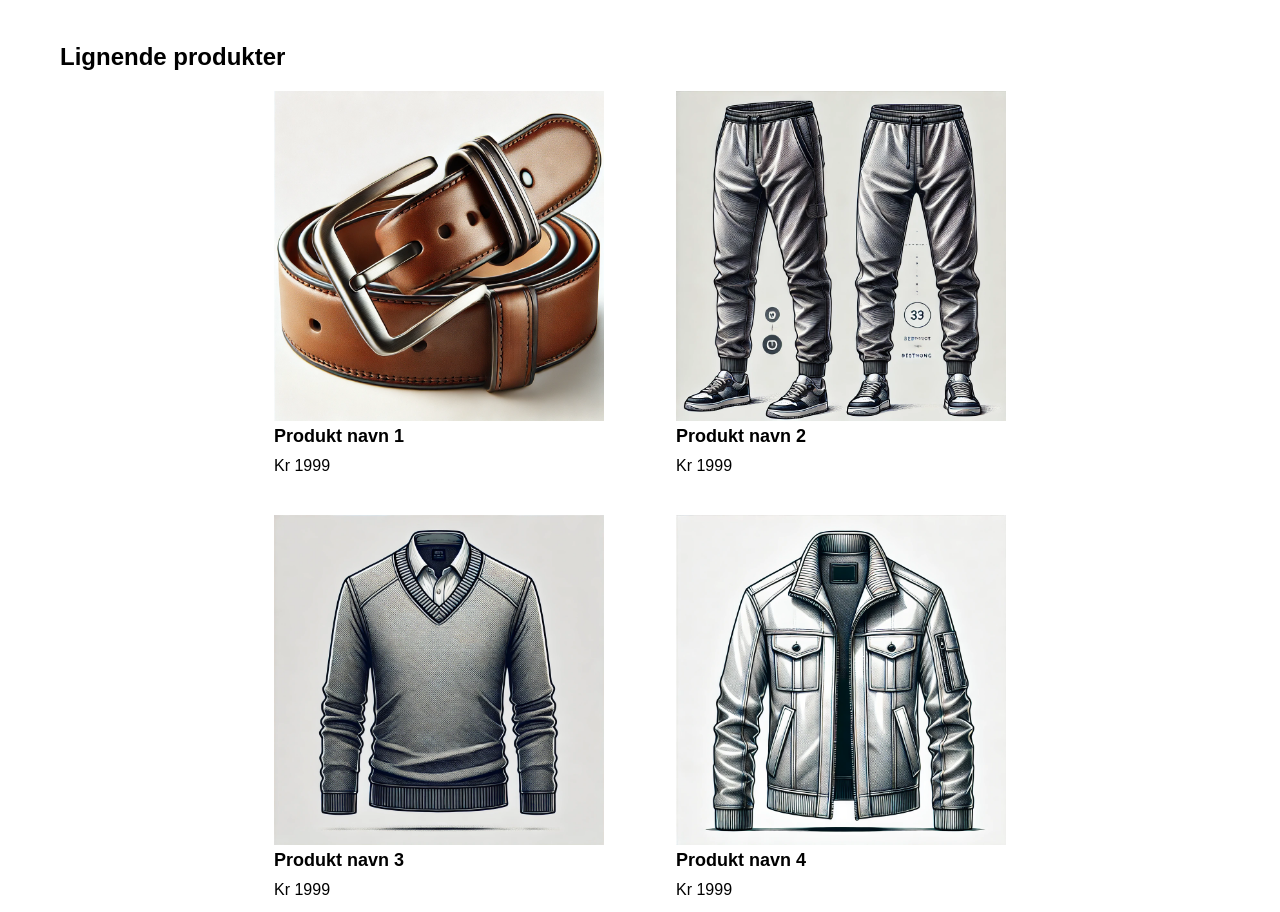
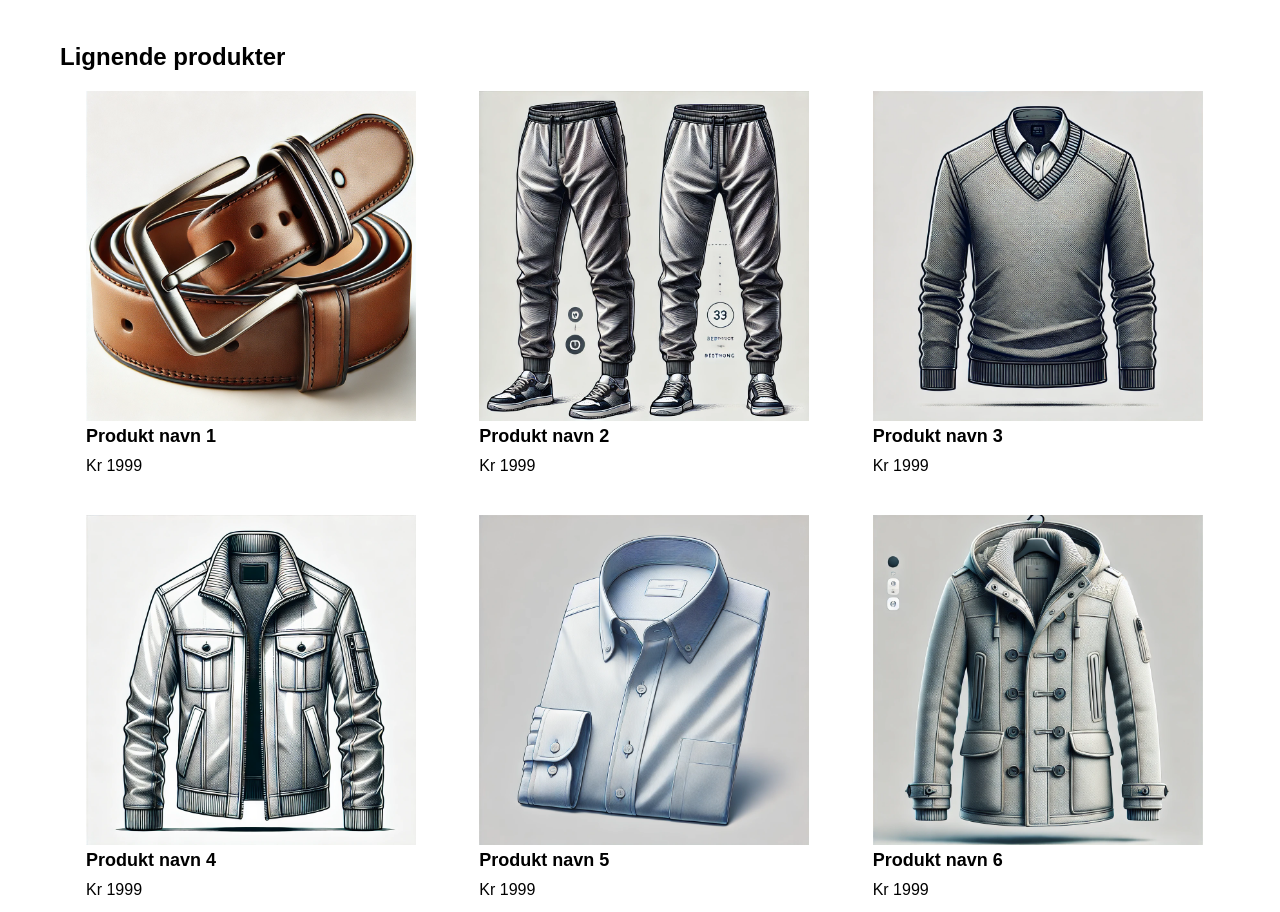
Before and after one commit to LfCrazyCat/eksamen_2024, a plain HTML site: page product.html in a window 1280 px wide. Shown: the part 1245-2157 px from the top of the page. Drawn offline with Linux system fonts and the light colour scheme.

Commit message:
css
tre rader med relaterte produkter

```diff
--- a/styles.css
+++ b/styles.css
@@ -1516,6 +1516,16 @@ fieldset.consent label {
     margin: 20px 0;
   }
 
+  .related-products .product-grid {
+    display: grid;
+    grid-template-columns: repeat(3, 1fr); /* 3 rodukter per rad */
+    gap: 20px; /* mellom produktene */
+    margin: 0 auto; /* sentre grid */
+    padding: 0; /* fjerne padding */
+    list-style: none; /* fjerne punkter fra listen */
+  }
+
+
 
 
 
```
